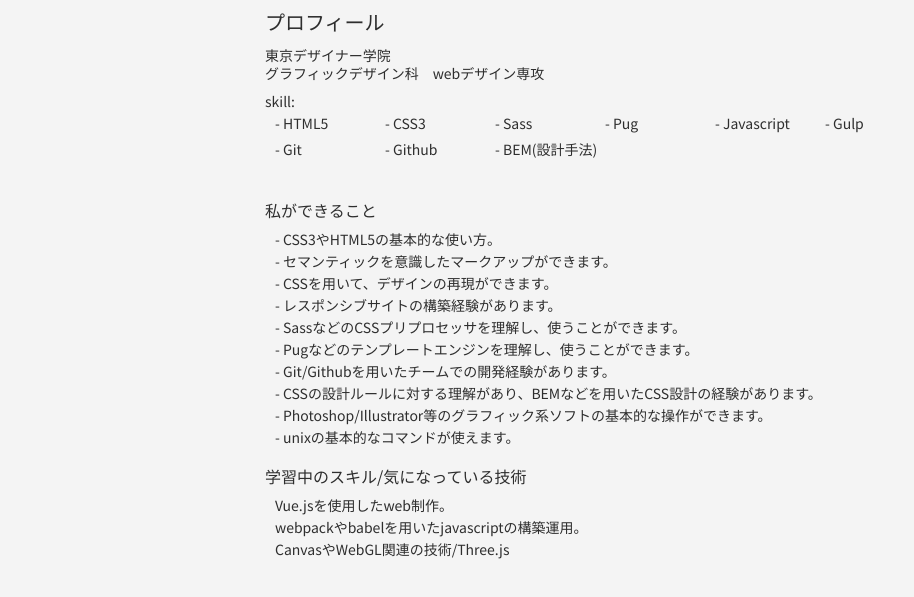
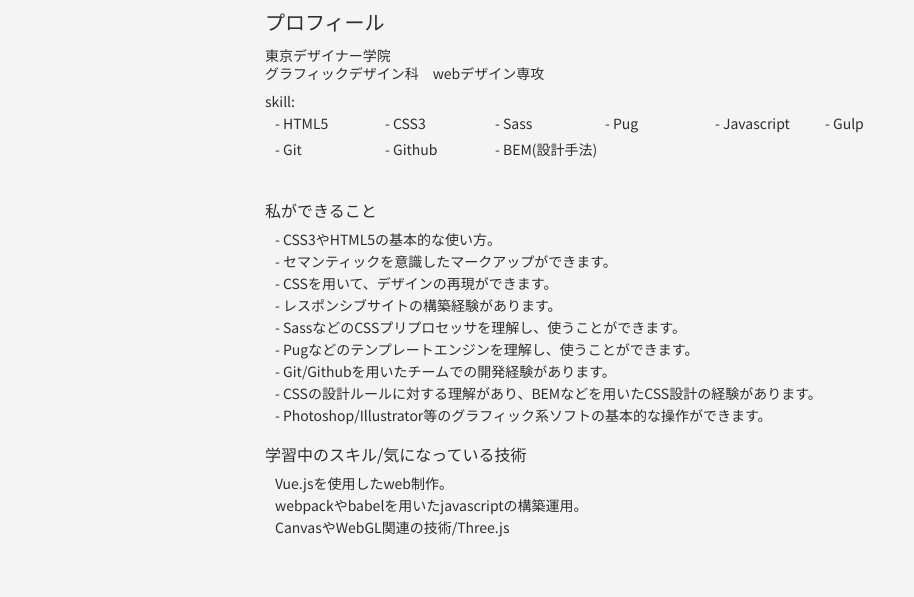
Before and after one commit to tatenodev/tthportfolio, a plain HTML site: page about.html in a window 1280 px wide. Shown: the part 499-1096 px from the top of the page, without its empty margins (0-914 px from the left). Drawn offline with Linux system fonts and the light colour scheme.

Commit message:
私ができることの項目を１つ削除

```diff
--- a/about.html
+++ b/about.html
@@ -52,7 +52,6 @@
           <li class="experience-item">- Git/Githubを用いたチームでの開発経験があります。</li>
           <li class="experience-item">- CSSの設計ルールに対する理解があり、BEMなどを用いたCSS設計の経験があります。</li>
           <li class="experience-item">- Photoshop/Illustrator等のグラフィック系ソフトの基本的な操作ができます。</li>
-          <li class="experience-item">- unixの基本的なコマンドが使えます。</li>
         </ul>
 
         <div class="learn-skill-title">学習中のスキル/気になっている技術</div>
```
